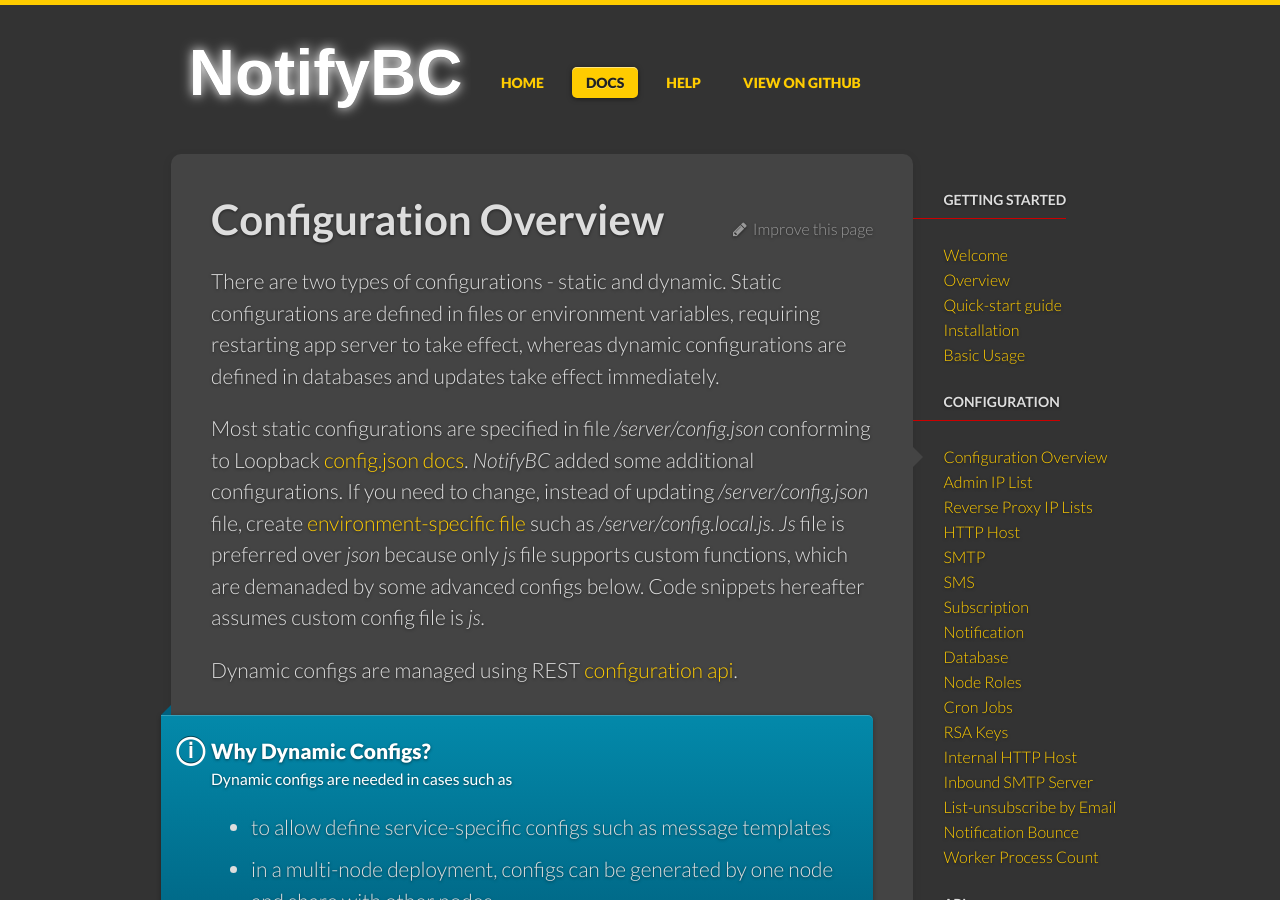
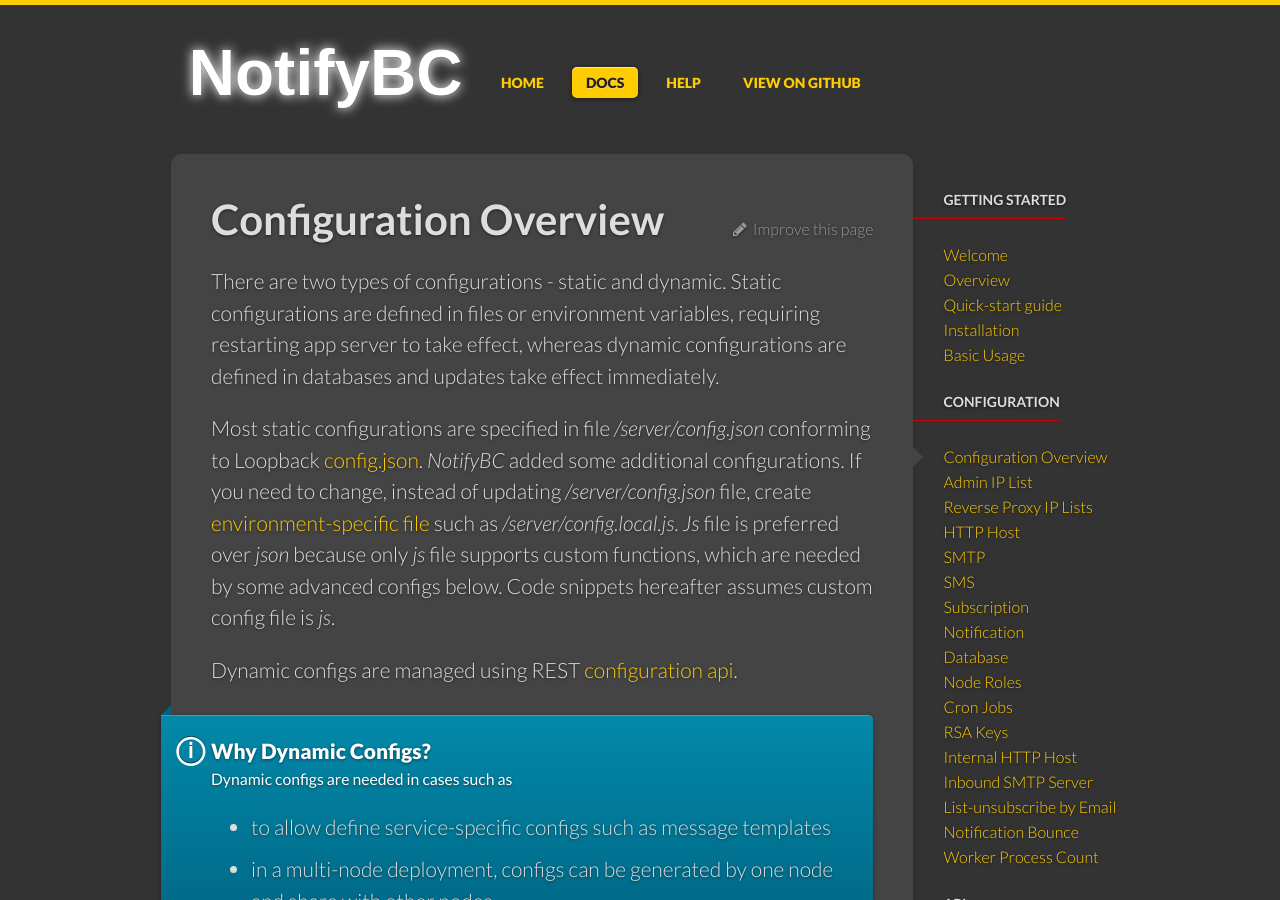
Before and after one commit to bcgov/MyGovBC-notification-server, a Jekyll site: the page built from docs/_docs/config-overview.md, in a window 1280 px wide and 900 px high. Built offline with Jekyll 4.4.1, drawn with Linux system fonts in a browser that asks for light colours.

Commit message:
updated docs

```diff
--- a/docs/_docs/config-overview.md
+++ b/docs/_docs/config-overview.md
@@ -5,7 +5,7 @@
 ---
 There are two types of configurations - static and dynamic. Static configurations are defined in files or environment variables, requiring restarting app server to take effect, whereas dynamic configurations are defined in databases and updates take effect immediately.
 
-Most static configurations are specified in file */server/config.json* conforming to Loopback [config.json docs](http://loopback.io/doc/en/lb3/config.json.html). *NotifyBC* added some additional configurations. If you need to change, instead of updating */server/config.json* file, create [environment-specific file](http://loopback.io/doc/en/lb2/config.json.html#environment-specific-settings) such as */server/config.local.js*. *Js* file is preferred over *json* because only *js* file supports custom functions, which are demanaded by some advanced configs below. Code snippets hereafter assumes custom config file is *js*.
+Most static configurations are specified in file */server/config.json* conforming to Loopback [config.json](http://loopback.io/doc/en/lb3/config.json.html). *NotifyBC* added some additional configurations. If you need to change, instead of updating */server/config.json* file, create [environment-specific file](http://loopback.io/doc/en/lb2/config.json.html#environment-specific-settings) such as */server/config.local.js*. *Js* file is preferred over *json* because only *js* file supports custom functions, which are needed by some advanced configs below. Code snippets hereafter assumes custom config file is *js*.
 
 Dynamic configs are managed using REST [configuration api](../api-config/).
 
```
